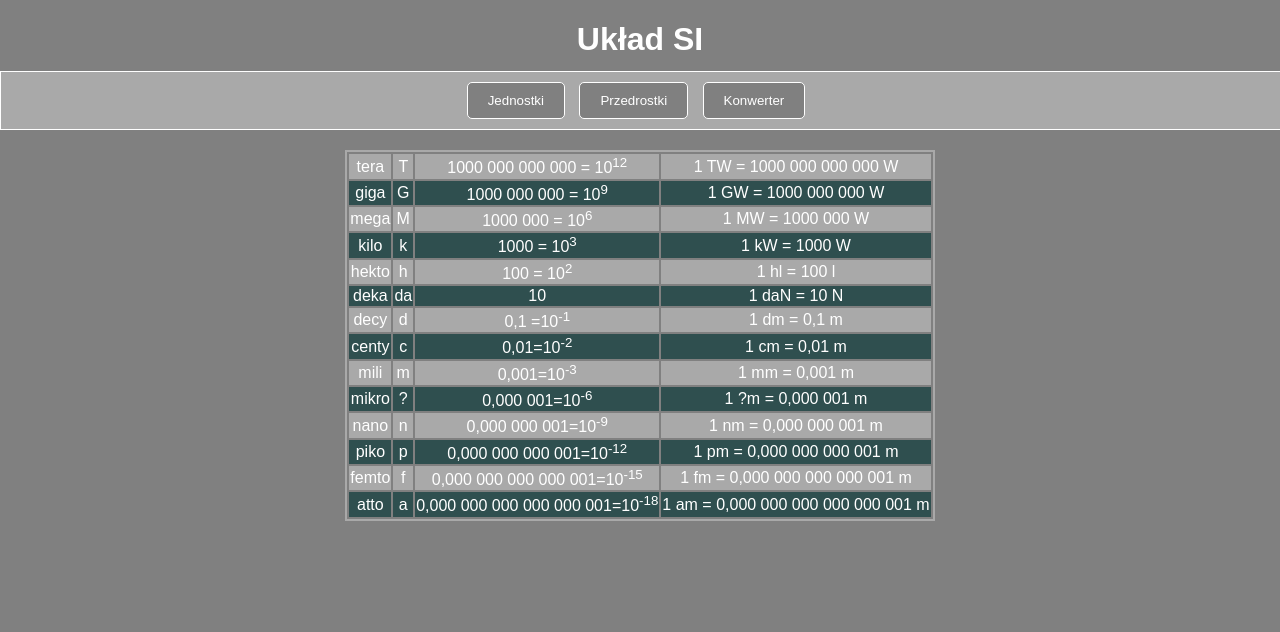
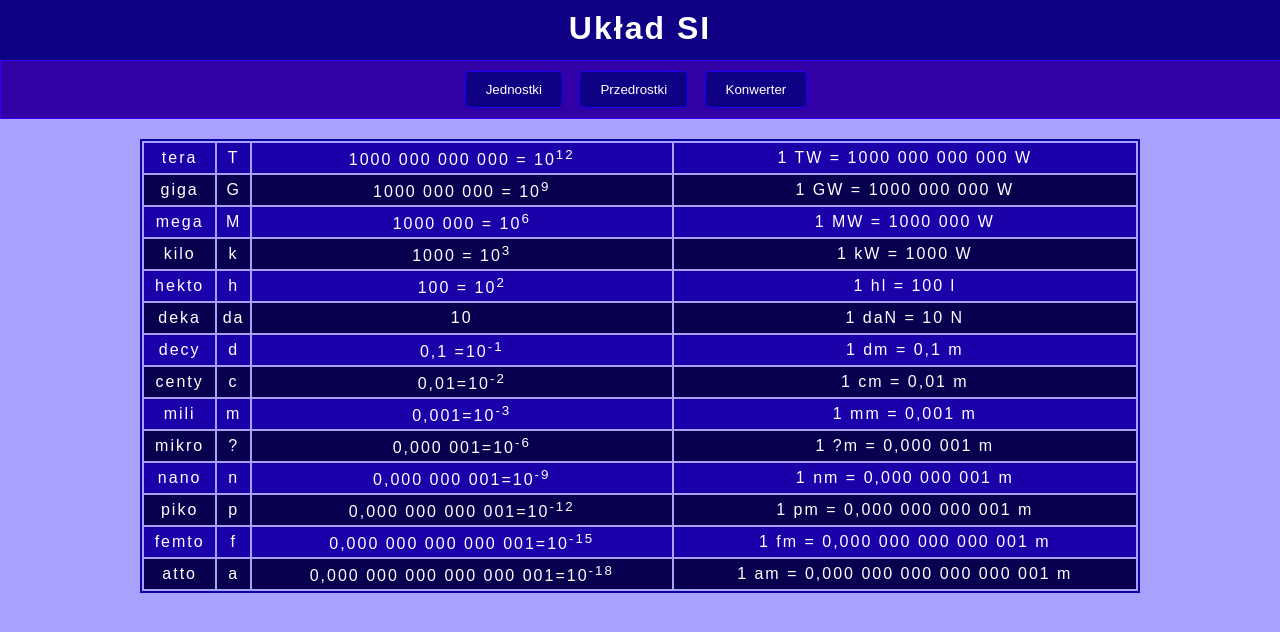
Before and after one commit to kackuak/UkladSI, a plain HTML site: page index.html in a window 1280 px wide. Drawn offline with Linux system fonts and the light colour scheme.

Commit message:
Add files via upload

```diff
--- a/index.html
+++ b/index.html
@@ -7,13 +7,12 @@
     <link rel="stylesheet" href="style.css">
 </head>
 <body>
-    <header>
-        <h1>Układ SI</h1>
-    </header>
+    <header>Układ SI</header>
+
     <div class="Buttons">
-        <button class="menu-button">Jednostki</button>
-        <button class="menu-button">Przedrostki</button>
-        <button class="menu-button">Konwerter</button>
+        <a href="index.html"><button class="menu-button">Jednostki</button></a>
+        <a href="przedrostki.html"><button class="menu-button">Przedrostki</button></a>
+        <a href="Konwerter.html"><button class="menu-button">Konwerter</button></a>
     </div>
     <div class="main">
         <table class="tabela">
--- a/style.css
+++ b/style.css
@@ -1,29 +1,32 @@
 body {
+    letter-spacing: 2px;
     color: white;
     margin: 0;
     padding: 0;
     font-family: Arial, sans-serif;
-    background-color: gray;
+    background-color: rgb(168, 162, 253);
 }
 header{
-    background-color: gray;
+    padding-top: 10px;
+    font-size: xx-large;
+    font-weight: bolder;
+    background-color: rgb(14, 1, 131);
     width: 100%;
     height: 50px;
     align-items: center;
     justify-content: center;
     text-align: center;
-
 }
 .Buttons{
-    background-color: darkgray;
+    background-color: rgb(50, 1, 165);
     width: 100%;
     align-items: center;
     justify-content: center;
     text-align: center;
-    border: 1px solid white;
+    border: 1px solid rgb(55, 0, 255);
 }
 .menu-button {
-    background-color: gray;
+    background-color: rgb(14, 1, 131);
     color: white;
     margin-top: 10px;
     margin-bottom: 10px;
@@ -31,11 +34,11 @@ header{
     margin-right: 10px;
     cursor: pointer;
     border-radius: 5px;
-    border: 1px solid white;
+    border: 1px solid rgb(25, 0, 255);
 }
 
 .menu-button:hover {
-    background-color: darkslategrey;
+    background-color: rgb(5, 0, 80);
 }
 
 .main{
@@ -45,15 +48,24 @@ header{
 }
 
 table{
+    width: 1000px;
     position: relative;
     top: 20px;
     margin: auto auto;
-    border: 2px solid darkgray;
+    border: 2px solid rgb(11, 0, 172);
 }
 
 .odd{
-    background-color: darkgray;
+    letter-spacing: 2px;
+    background-color: rgb(25, 0, 168);
 }
 .even{
-    background-color: darkslategrey;
+    letter-spacing: 2px;
+    background-color: rgb(8, 0, 78);
 }
+tr{
+    height: 30px;
+}
+tr:hover{
+    background-color: rgb(4, 0, 34);
+}
```
Also changed, not shown: Konwerter.html (added, +20 -0 lines), przedrostki.html (added, +59 -0 lines).
